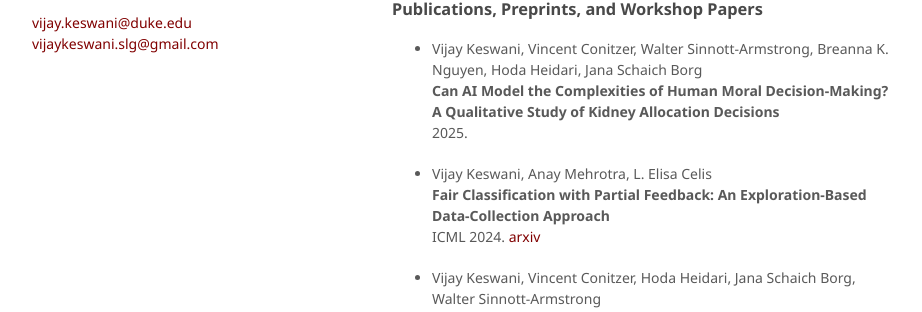
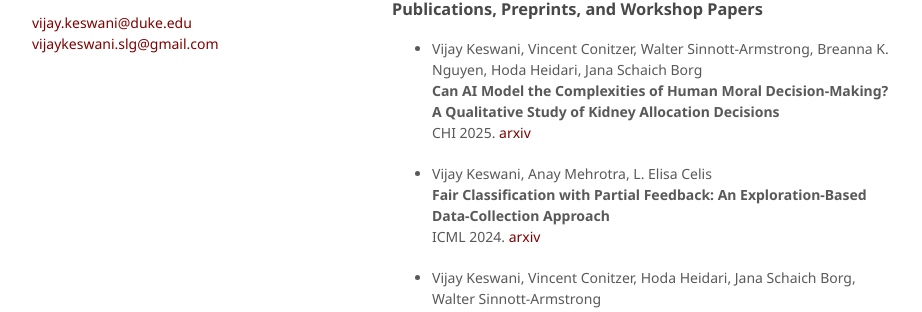
Before and after one commit to vijaykeswani/vijaykeswani.github.io, a Jekyll site: the page built from index.md, in a window 1280 px wide and 900 px high, scrolled down 359 px. Shown: the part 137-449 px from the top of the window, without its empty margins (178-1100 px from the left). Built offline with Jekyll 4.4.1, drawn with Linux system fonts in a browser that asks for light colours; nearby versions of some CDN libraries; a script that is not in the unit is left out.

Commit message:
Update index.md

```diff
--- a/index.md
+++ b/index.md
@@ -11,8 +11,8 @@ I received my Ph.D. from the [Department of Statistics and Data Science](https:/
 
 ### Publications, Preprints, and Workshop Papers
 *   Vijay Keswani, Vincent Conitzer, Walter Sinnott-Armstrong, Breanna K. Nguyen, Hoda Heidari, Jana Schaich Borg\\
-    <b> Can AI Model the Complexities of Human Moral Decision-Making? A Qualitative Study of Kidney Allocation Decisions </b>\\
-    2025.
+    <b> Can AI Model the Complexities of Human Moral Decision-Making? A Qualitative Study of Kidney Allocation Decisions</b>\\
+    CHI 2025. [arxiv](https://arxiv.org/abs/2503.00940)
 
 *   Vijay Keswani, Anay Mehrotra, L. Elisa Celis\\
     <b> Fair Classification with Partial Feedback: An Exploration-Based Data-Collection Approach</b>\\
```
